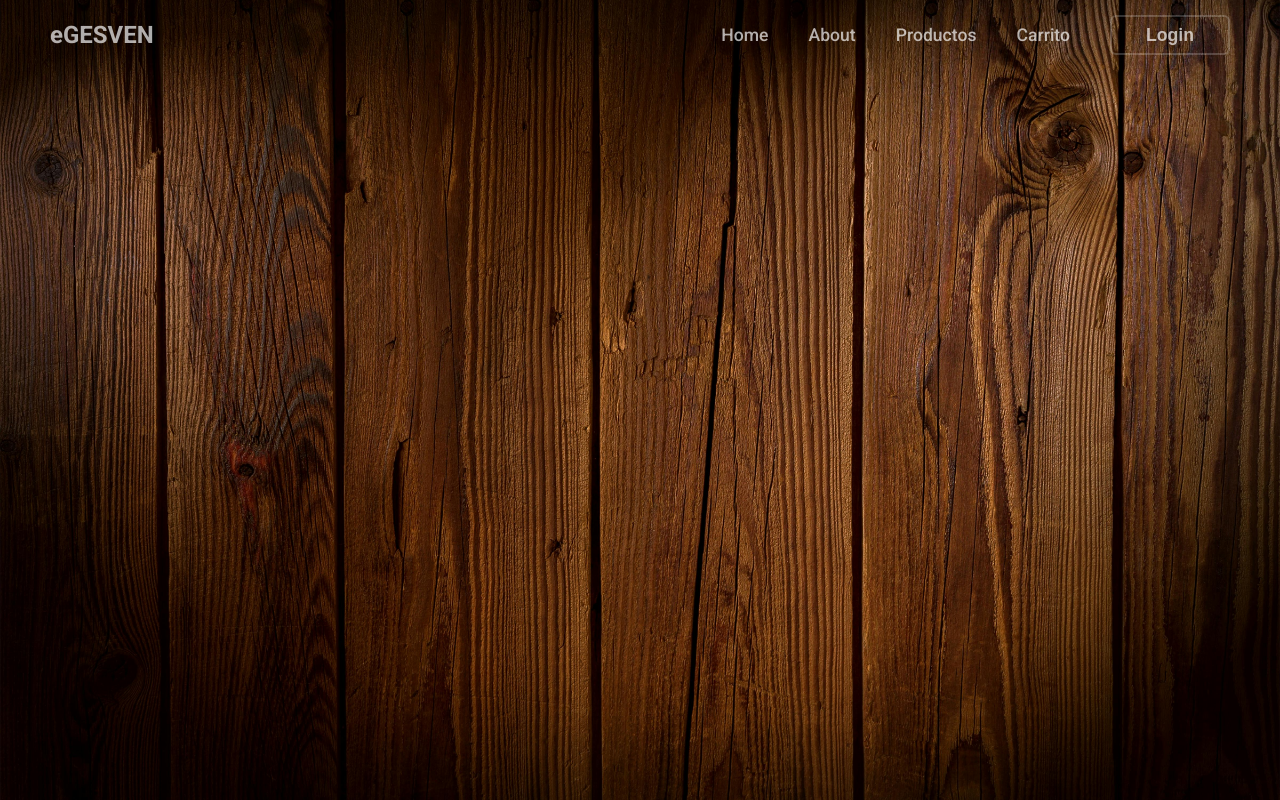
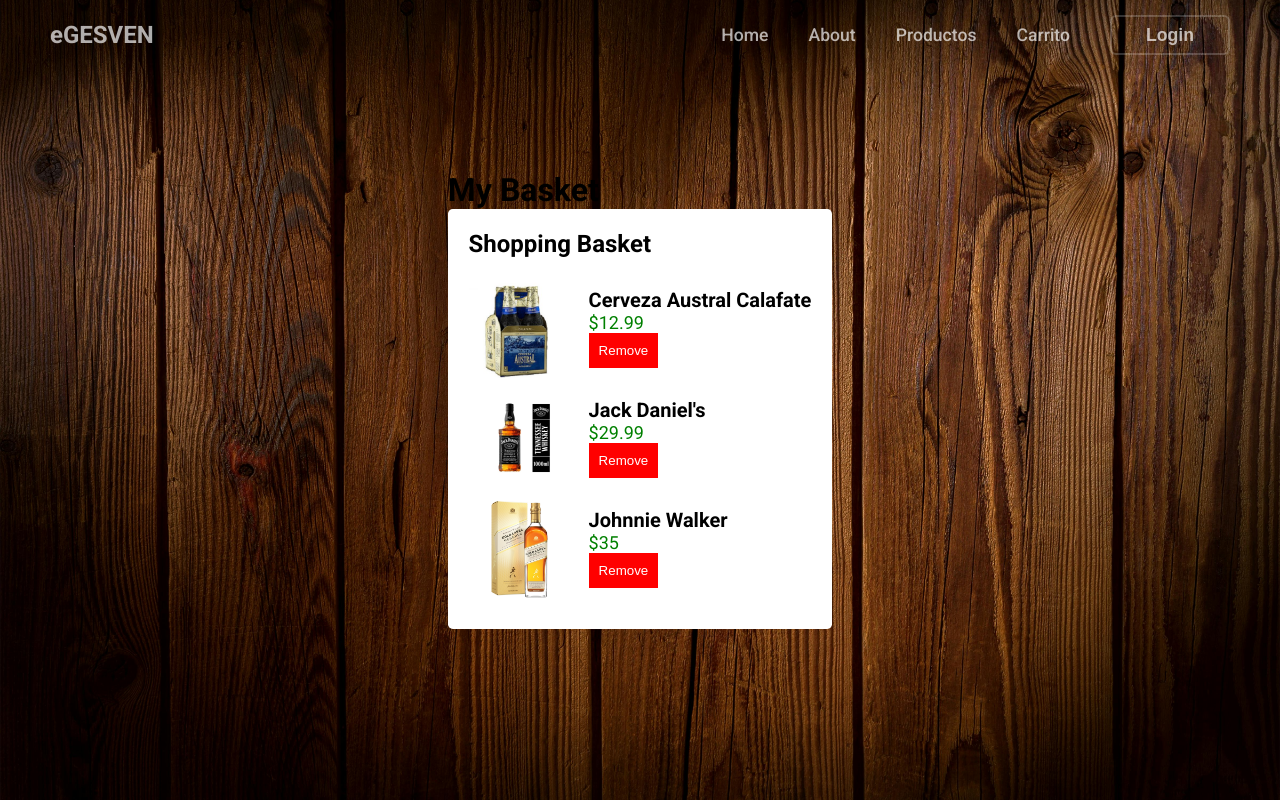
Before and after one commit to MaximilianoMO95/eGESVEN, a React (Vite) app in the folder eGESVEN/: page /Basket in a window 1280 px wide. Built offline with nearby package versions, Linux system fonts and the light colour scheme.

Commit message:
feat(frontend): add fake basket

```diff
--- /dev/null
+++ b/eGESVEN/src/components/Basket.jsx
@@ -0,0 +1,28 @@
+import React from "react";
+import BasketCSS from "./Basket.module.css";
+
+function BasketC({ basketItems, onRemoveItem }) {
+  return (
+    <div className={BasketCSS.container}>
+      <h2 className={BasketCSS.title}>Shopping Basket</h2>
+      {basketItems.length === 0 ? (
+        <p className={BasketCSS.empty}>Your basket is empty</p>
+      ) : (
+        <ul className={BasketCSS.items}>
+          {basketItems.map((item) => (
+            <li key={item.id} className={BasketCSS.item}>
+              <img src={item.image} alt={item.name} className={BasketCSS.itemImg} />
+              <div className={BasketCSS.itemDetails}>
+                <h3 className={BasketCSS.itemTitle}>{item.name}</h3>
+                <p className={BasketCSS.itemPrice}>${item.price}</p>
+                <button onClick={() => onRemoveItem(item.id)} className={BasketCSS.itemBtn}>Remove</button>
+              </div>
+            </li>
+          ))}
+        </ul>
+      )}
+    </div>
+  );
+}
+
+export default BasketC;
--- /dev/null
+++ b/eGESVEN/src/components/Basket.module.css
@@ -0,0 +1,55 @@
+.container {
+  padding: 1.3em;
+  background-color: #FFF;
+  border-radius: 0.3em;
+}
+
+.title {
+  font-size: 24px;
+  margin-bottom: 20px;
+}
+
+.empty {
+  font-size: 18px;
+  color: gray;
+}
+
+.items {
+  list-style: none;
+  padding: 0;
+}
+
+.item {
+  display: flex;
+  align-items: center;
+  margin-bottom: 10px;
+}
+
+.itemImg {
+  width: 100px;
+  height: 100px;
+  object-fit: cover;
+  margin-right: 20px;
+}
+
+.itemDetails {
+  flex: 1;
+}
+
+.itemTitle {
+  font-size: 20px;
+  margin: 0;
+}
+
+.itemPrice {
+  font-size: 18px;
+  color: green;
+}
+
+.itemBtn {
+  background-color: red;
+  color: white;
+  border: none;
+  padding: 10px;
+  cursor: pointer;
+}
--- a/eGESVEN/src/pages/Basket.jsx
+++ b/eGESVEN/src/pages/Basket.jsx
@@ -1,13 +1,60 @@
+import React, { useState } from "react";
 import Header from "../components/Header";
+import BasketC from "../components/Basket";
+
+import calafateImage from '../assets/calafate.jpg';
+import jackImage from '../assets/jack-daniels.jpg'
+import johnieImage from '../assets/Jw.jpg'
+import kunstImage from '../assets/Kunst.jpg'
+import vodkaImage from '../assets/Vodka.jpg'
+
+const productImages = {
+  'calafate.jpg': calafateImage,
+  'jack-daniels.jpg': jackImage,
+  'jw.jpg': johnieImage,
+  'kunst.jpg': kunstImage,
+  'vodka.jpg': vodkaImage,
+};
 
 function Basket() {
+  const initialBasketItems = [
+    {
+      id: 1,
+      name: "Cerveza Austral Calafate",
+      price: 12.99,
+      image: 'calafate.jpg',
+    },
+    {
+      id: 2,
+      name: "Jack Daniel's",
+      price: 29.99,
+      image: 'jack-daniels.jpg',
+    },
+    {
+      id: 3,
+      name: "Johnnie Walker",
+      price: 35.00,
+      image: 'jw.jpg',
+    },
+  ];
 
-    return(
-        <>
-            <Header />
-        </>
+  const [basketItems, setBasketItems] = useState(
+    initialBasketItems.map(item => ({ ...item, image: productImages[item.image] }))
+  );
 
-    );
+  const handleRemoveItem = (id) => {
+    setBasketItems(basketItems.filter(item => item.id !== id));
+  };
+
+  return(
+    <>
+      <Header />
+      <main>
+        <h1>My Basket</h1>
+        <BasketC basketItems={basketItems} onRemoveItem={handleRemoveItem} />
+      </main>
+    </>
+  );
 }
 
 export default Basket
```
